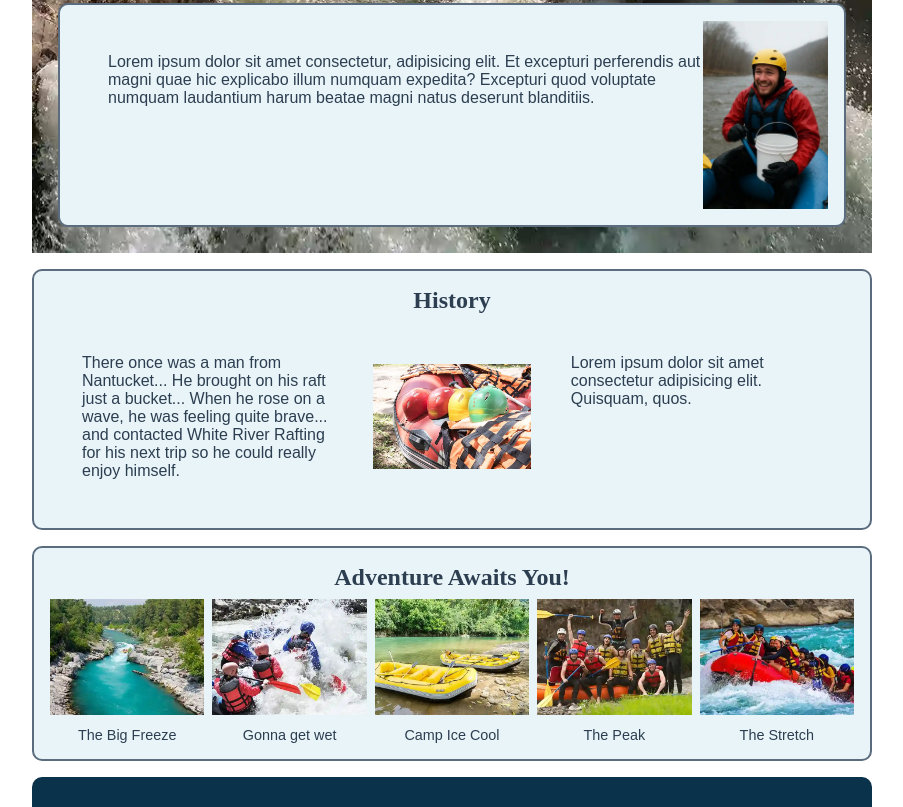
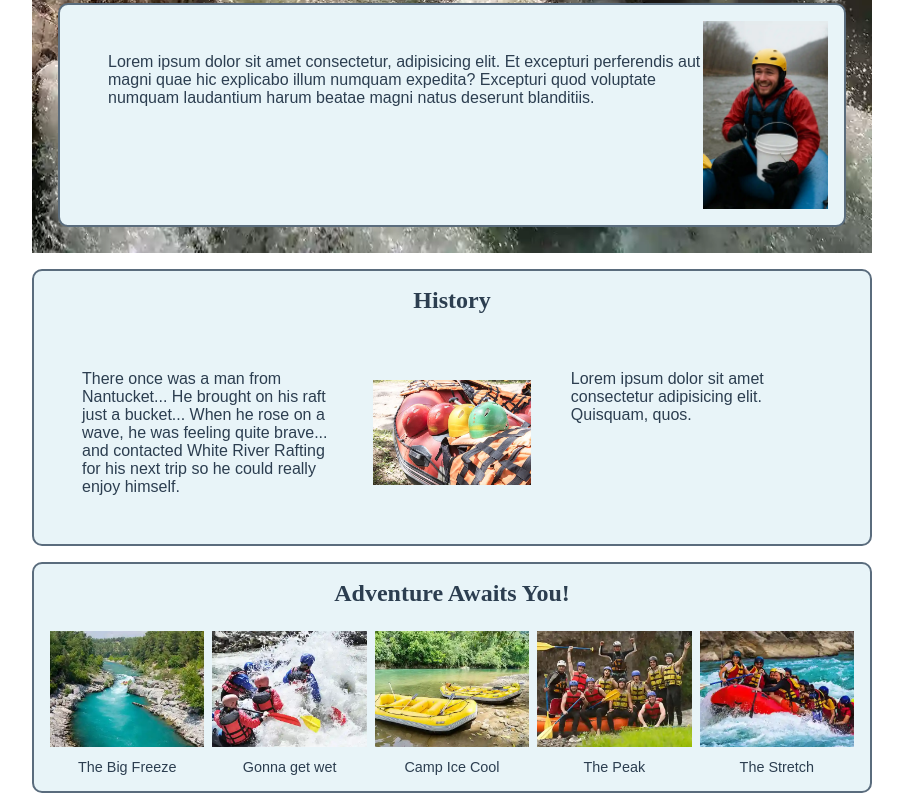
Before and after one commit to Hyrumdrums/wdd130, a plain HTML site: page wwr/about.html in a window 1280 px wide. Shown: the part 558-1365 px from the top of the page, without its empty margins (188-1091 px from the left). Drawn offline with Linux system fonts and the light colour scheme.

Commit message:
restore h2s

```diff
--- a/wwr/about.html
+++ b/wwr/about.html
@@ -33,14 +33,14 @@
       </article>
     </div>
     <section class="history box">
-      <div class="box-title">History</div>
+      <h2>History</h2>
       <p>There once was a man from Nantucket... He brought on his raft just a bucket... When he rose on a wave, he was
         feeling quite brave... and contacted White River Rafting for his next trip so he could really enjoy himself.</p>
       <img src="images/helmets.webp" alt="Rafting">
       <p>Lorem ipsum dolor sit amet consectetur adipisicing elit. Quisquam, quos.</p>
     </section>
     <section class="adventure box">
-      <div class="box-title">Adventure Awaits You!</div>
+      <h2>Adventure Awaits You!</h2>
       <figure>
         <img src="images/river.webp" alt="River">
         <figcaption>The Big Freeze</figcaption>
--- a/wwr/styles/rafting.css
+++ b/wwr/styles/rafting.css
@@ -141,12 +141,12 @@ h1 {
   text-align: center;
 }
 
-.history div {
+.history h2 {
   grid-column: span 3;
   text-align: center;
 }
 
-.adventure div {
+.adventure h2 {
   grid-column: span 5;
   text-align: center;
 }
@@ -181,9 +181,14 @@ h1 {
   background-color: var(--accent2-color);
 }
 
-.box-title {
+.box h2 {
   font-family: var(--heading-font);
   font-size: 1.5rem;
   font-weight: bold;
   text-align: center;
+  color: var(--secondary-color);
+  background-color: transparent;
+  border-radius: 0;
+  padding: 0;
+  margin: 0 0 16px 0;
 }
```
